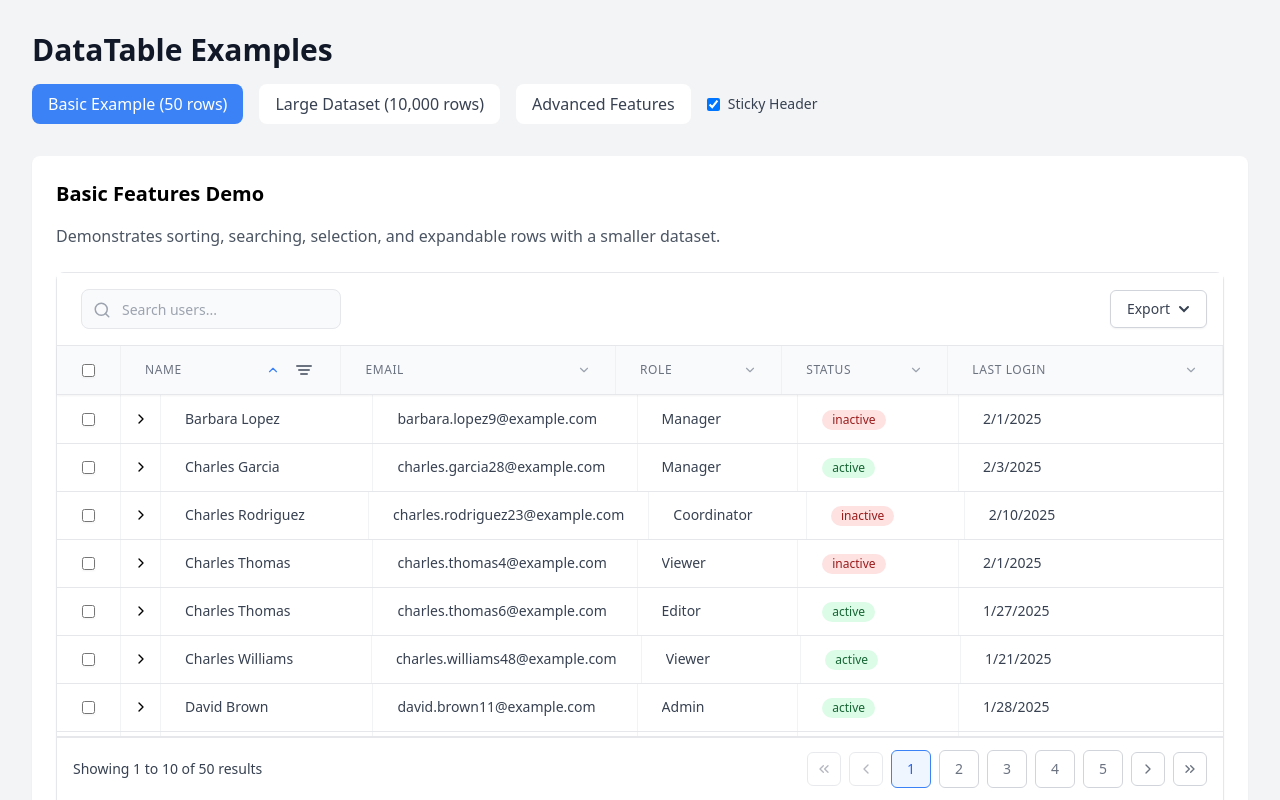
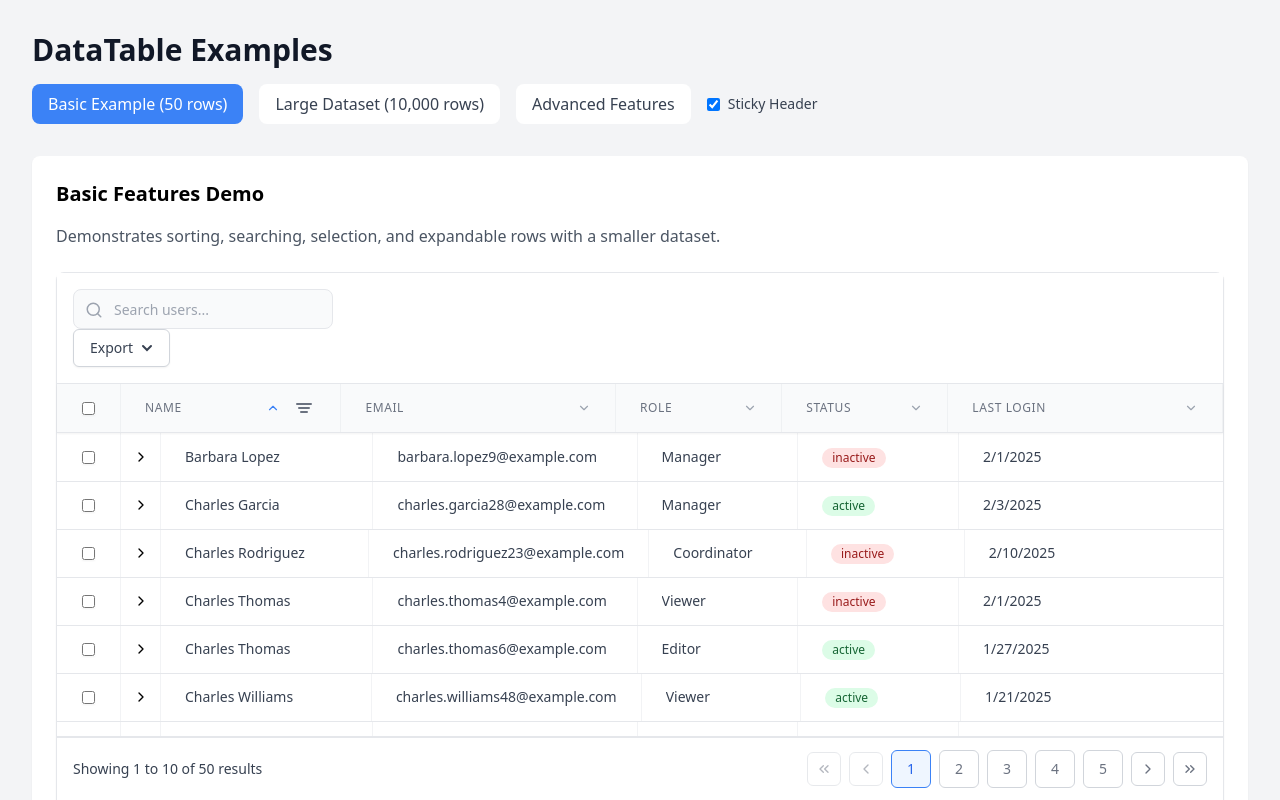
Before and after one commit to ahmedalatawi/react-datatable, a React (Vite) app: page / in a window 1280 px wide. Shown: the top 800 px of the page. Built offline with nearby package versions, Linux system fonts and the light colour scheme.

Commit message:
Updated DataTable.tsx

```diff
--- a/src/DataTable/DataTable.tsx
+++ b/src/DataTable/DataTable.tsx
@@ -193,8 +193,15 @@ export function DataTable<T extends { id: string | number }>({
     >
       {(showToolbar || toolbarLeft || toolbarRight) && (
         <div className={`datatable-toolbar ${theme?.toolbar || ""}`}>
+          {(toolbarLeft || toolbarRight) && (
+            <div className="toolbar-row">
+              <div className="toolbar-left">{toolbarLeft}</div>
+              <div className="toolbar-right">{toolbarRight}</div>
+            </div>
+          )}
+          {(searchable || exportable) && (
+            <div className="toolbar-row">
               <div className="toolbar-left">
-            {toolbarLeft}
                 {searchable && (
                   <SearchBar
                     value={searchTerm}
@@ -206,7 +213,6 @@ export function DataTable<T extends { id: string | number }>({
                 )}
               </div>
               <div className="toolbar-right">
-            {toolbarRight}
                 {exportable && (
                   <ExportMenu
                     data={data}
@@ -217,6 +223,8 @@ export function DataTable<T extends { id: string | number }>({
                   />
                 )}
               </div>
+            </div>
+          )}
         </div>
       )}
 
--- a/src/DataTable/styles/SearchBar.scss
+++ b/src/DataTable/styles/SearchBar.scss
@@ -1,15 +1,13 @@
 /* Base SearchBar styles */
 .datatable-search.use-css,
 .datatable-search:not(.use-tailwind) {
-  display: flex;
-  align-items: center;
-  justify-content: space-between;
-  padding: 0 0.5rem;
+  display: inline-block;
+  width: 100%;
+  max-width: 400px;
 
   .search-wrapper {
     position: relative;
-    flex: 1;
-    max-width: 28rem;
+    width: 100%;
 
     .search-icon {
       position: absolute;
@@ -59,10 +57,10 @@
 @supports (color: #3b82f6) {
   .datatable-search.use-tailwind,
   .datatable-search:not(.use-css) {
-    @apply flex items-center justify-between px-2;
+    @apply inline-block w-full max-w-md;
 
     .search-wrapper {
-      @apply relative flex-1 max-w-md;
+      @apply relative w-full;
 
       .search-icon {
         @apply absolute left-3 top-3 text-gray-400 pointer-events-none z-10;
--- a/src/DataTable/styles/base.scss
+++ b/src/DataTable/styles/base.scss
@@ -17,23 +17,29 @@
     border-bottom: 1px solid #e5e7eb;
     background-color: white;
     display: flex;
-    align-items: center;
-    justify-content: space-between;
+    flex-direction: column;
+    gap: 1rem;
     position: sticky;
     top: 0;
     z-index: 40;
-    min-height: 4rem;
-    gap: 1rem;
+
+    .toolbar-row {
+      display: flex;
+      align-items: center;
+      justify-content: space-between;
+      gap: 1rem;
+    }
 
     .toolbar-left,
     .toolbar-right {
       display: flex;
       align-items: center;
-      gap: 0.75rem;
+      gap: 1rem;
     }
 
     .toolbar-left {
       flex: 1;
+      flex-wrap: wrap;
     }
 
     .toolbar-right {
```
Lines whose indentation alone changed are shown as unchanged.
